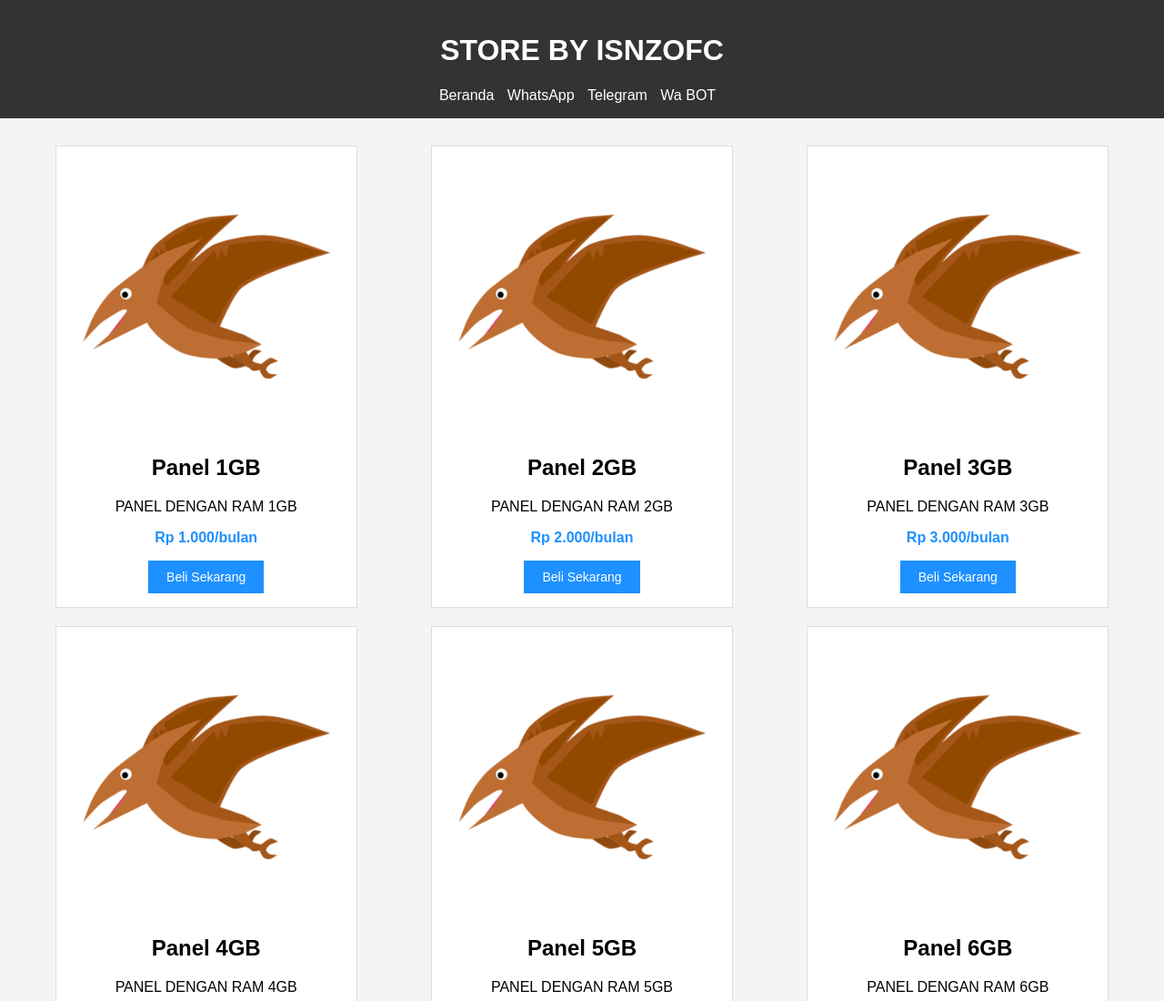
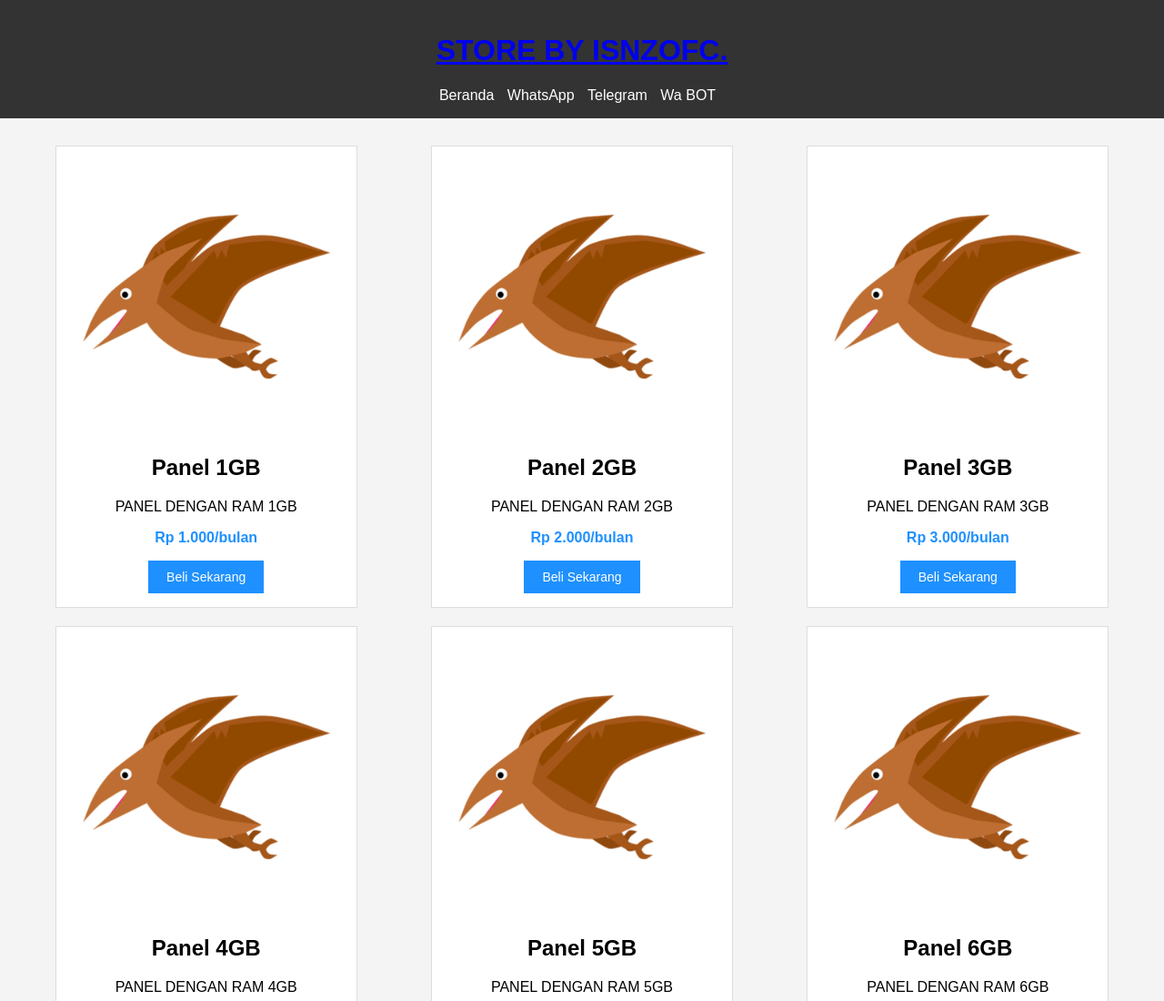
Before and after one commit to isnaganteng/isnaganteng.github.io, a plain HTML site: page index.html in a window 1280 px wide. Shown: the top 1100 px of the page at 91% size. Drawn offline with Linux system fonts and the light colour scheme.

Commit message:
Update index.html

```diff
--- a/index.html
+++ b/index.html
@@ -158,7 +158,7 @@
 
     <header>
 
-        <h1>STORE BY ISNZOFC</h1>
+        <h1><a href ="https://isnaganteng.github.io">STORE BY  ISNZOFC. </a> </h1>
 
         <nav>
 
```
